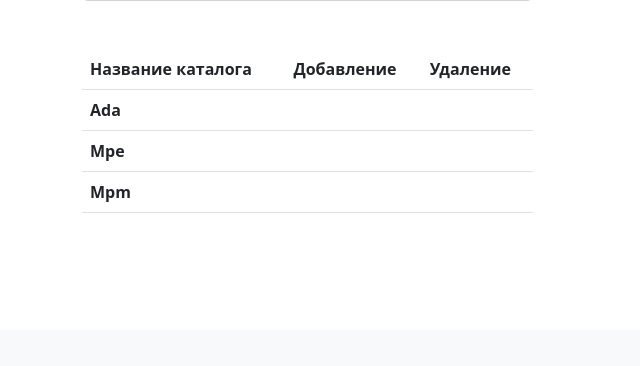
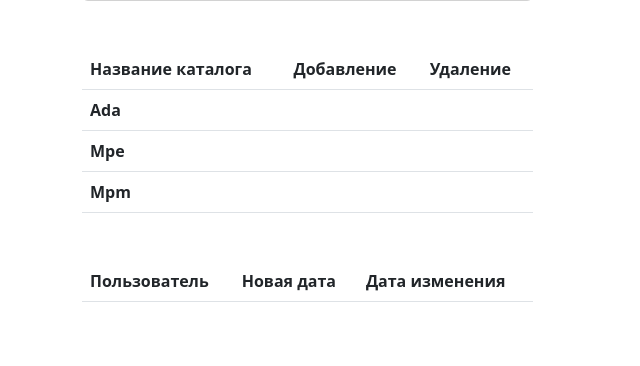
Before and after one commit to ghostforpy/contracts, a Django app: page /contracts/1/ in a window 1280 px wide. Shown: the part 470-836 px from the top of the page, without its empty margins (0-640 px from the left). Before the commit the page ends 683 px from the top, so only its background shows below. Run offline with Django 4.2, Linux system fonts and the light colour scheme; data comes from the database, SQL or seed files in the repository; both versions use the stored data as it was after the commit; lists and menus that the app fills with data are empty; parts of the project's set-up code (start-up, migrations or seed data) failed here and were passed over; some libraries are stand-ins or nearby versions.

Commit message:
edit contract detail

```diff
--- a/contracts/templates/users/contract_detail.html
+++ b/contracts/templates/users/contract_detail.html
@@ -80,6 +80,28 @@
           {% endif %}
         </tbody>
       </table>
+
+
+      <table class="table mt-5">
+        <thead>
+          <tr>
+            <th scope="col">Пользователь</th>
+            <th scope="col">Новая дата</th>
+            <th scope="col">Дата изменения</th>
+          </tr>
+        </thead>
+        <tbody>
+          {% for c in end_date_edits %}
+          <tr>
+            <th scope="row">
+                {{c.user}}
+            </th>
+            <td>{{c.new_date }}</td>
+            <td>{{c.created }}</td>
+          </tr>
+        {% endfor %}
+      </tbody>
+      </table>
   </div>
   <div class="col-7">
     <table class="table">
--- a/contracts/users/contract_views.py
+++ b/contracts/users/contract_views.py
@@ -164,6 +164,11 @@ class ContractDetailView(DetailView):
             .select_related("user", "creator")
             .order_by("-id")
         )
+        context["end_date_edits"] = (
+            EndDateContractChange.objects.filter(contract=self.kwargs.get("pk"))
+            .select_related("user")
+            .order_by("-id")
+        )
         return context
 
 
```
Also changed, not shown: db.sqlite3.
